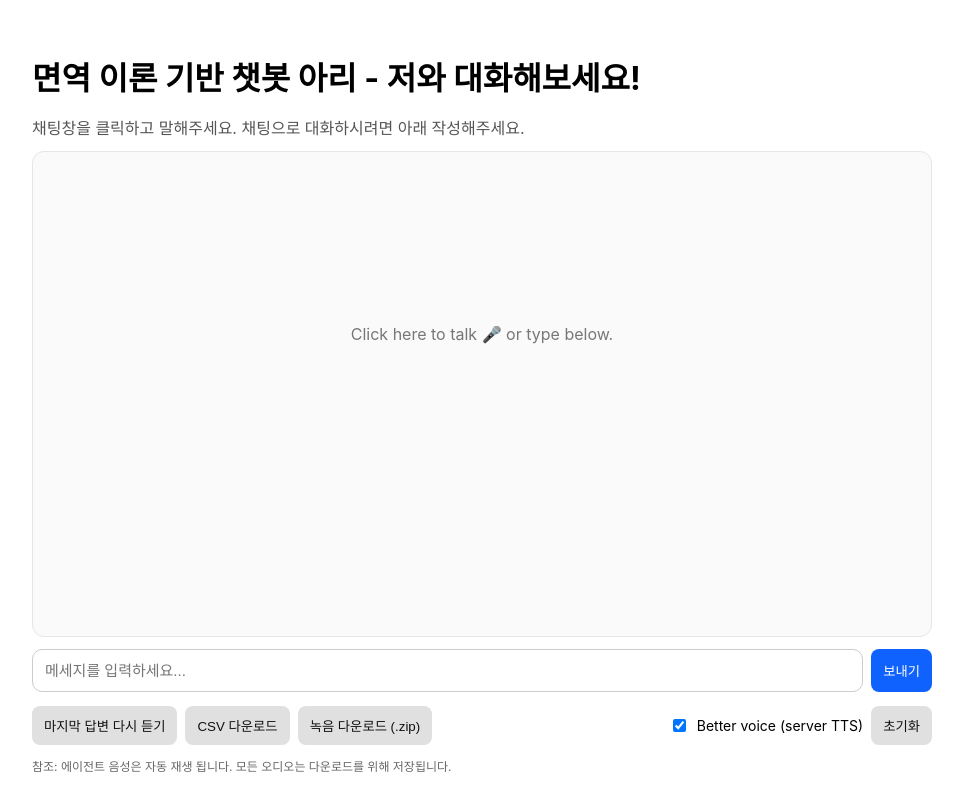
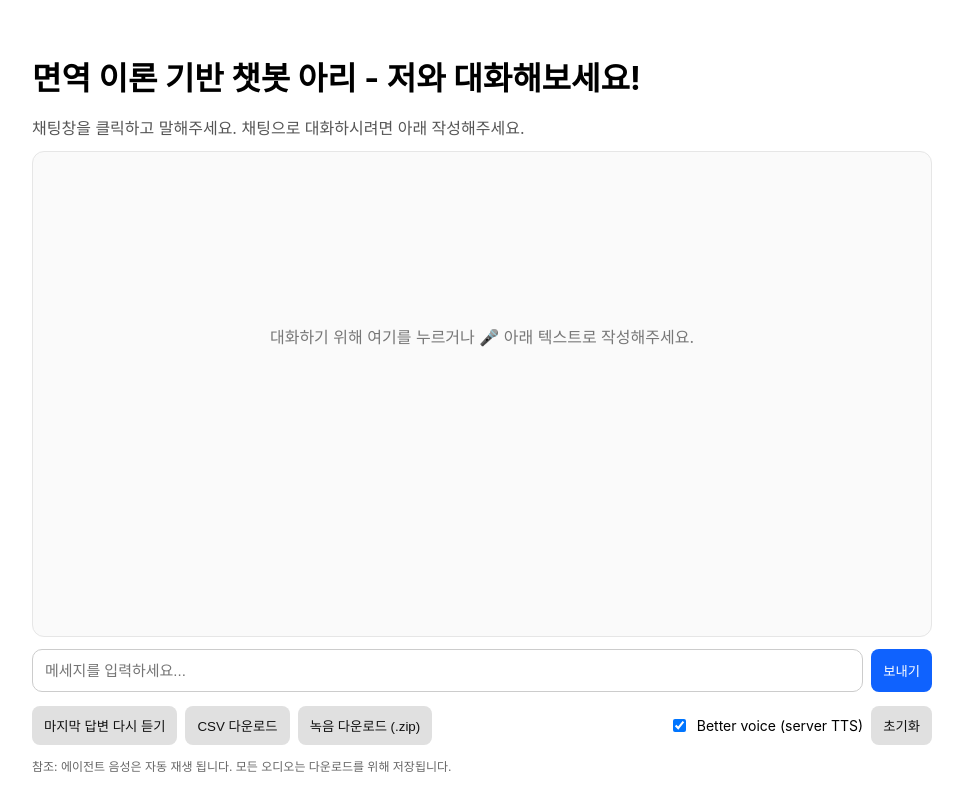
Before and after one commit to sylille/inoculation-chatbot, a Next.js app: page / in a window 1280 px wide. Shown: the whole page, without its empty margins (158-1121 px from the left). Built offline with nearby package versions, Linux system fonts and the light colour scheme.

Commit message:
Update index.tsx

```diff
--- a/pages/index.tsx
+++ b/pages/index.tsx
@@ -475,7 +475,7 @@ async function downloadRecordingsZip() {
       >
         {viewChat.length === 0 && (
           <div style={{ color: '#777', textAlign: 'center', marginTop: 160 }}>
-            Click here to talk 🎤 or type below.
+            대화하기 위해 여기를 누르거나 🎤 아래 텍스트로 작성해주세요.
           </div>
         )}
         {viewChat.map((turn, i) => (
```
